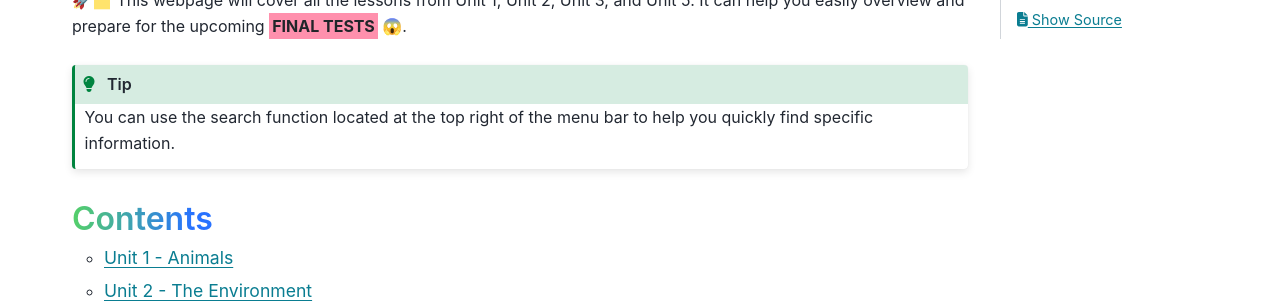
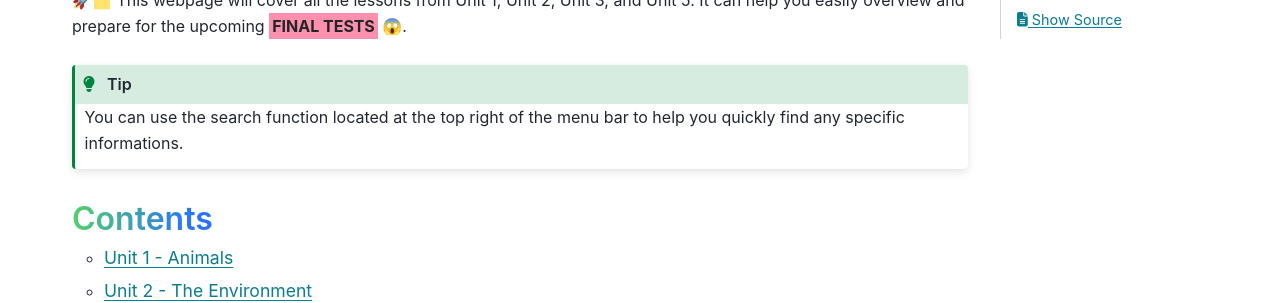
Before and after one commit to vpa24/ESL-47---Intermediate-Low-Integrated-Reading-Writing, a Sphinx documentation site: the page built from docs/source/index.rst, in a window 1280 px wide and 900 px high. Shown: the part 244-547 px from the top of the window. Built offline with Sphinx 7.4.7 and the PyData theme 0.15.4, drawn with Linux system fonts in a browser that asks for light colours; some web fonts are replaced.

Commit message:
update tip's content

```diff
--- a/docs/source/index.rst
+++ b/docs/source/index.rst
@@ -9,7 +9,7 @@ Welcome to the documentation for ESL47!
 .. tip::
    .. raw:: html
 
-      You can use the search function located at the top right of the menu bar to help you quickly find specific information.
+      You can use the search function located at the top right of the menu bar to help you quickly find any specific informations.
 
 
 Contents
```
